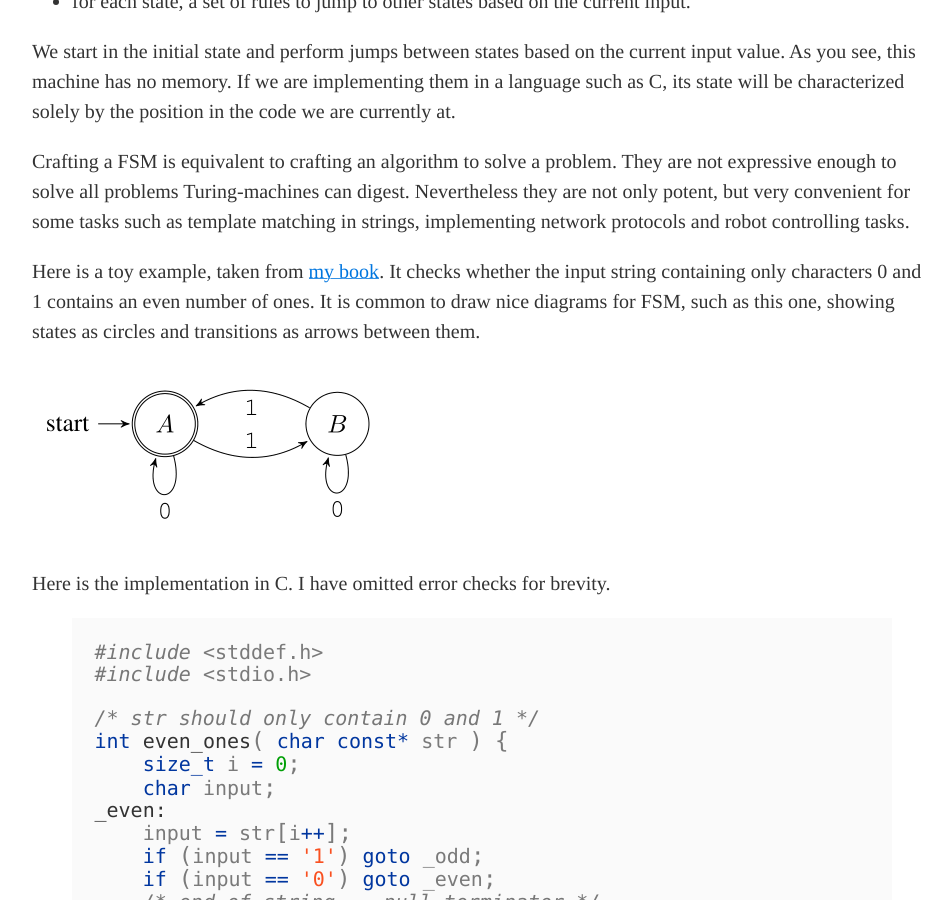
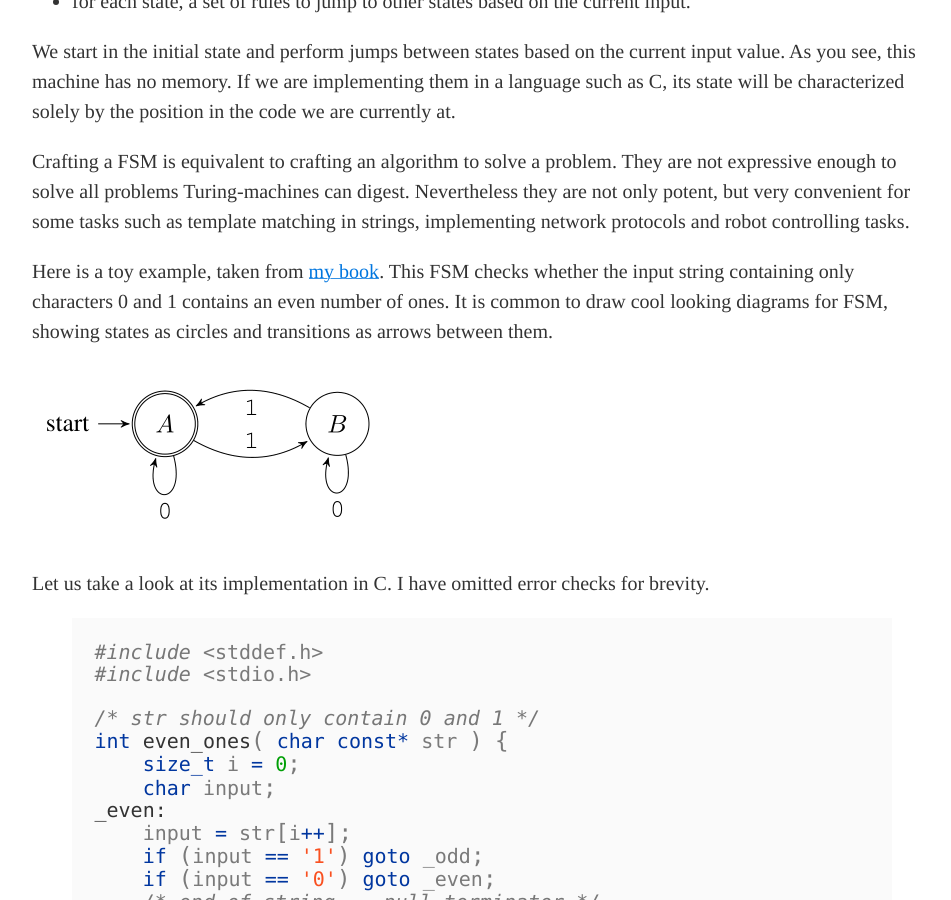
Before and after one commit to sayon/blog, a Jekyll site: the page built from _posts/2017-04-26-goto-the-marvelous.md, in a window 1280 px wide and 900 px high, scrolled down 1672 px. Shown: the whole window, without its empty margins (158-1109 px from the left). Built offline with Jekyll 4.4.1, drawn with Linux system fonts in a browser that asks for light colours; nearby versions of some CDN libraries; comment, search, counter and statistics services are not loaded.

Commit message:
Edit goto post

```diff
--- a/_posts/2017-04-26-goto-the-marvelous.md
+++ b/_posts/2017-04-26-goto-the-marvelous.md
@@ -77,15 +77,15 @@ Nevertheless they are not only potent, but very convenient for some tasks such
 as template matching in strings, implementing network protocols and robot controlling tasks.
 
 Here is a toy example, taken from
-[my book](http://www.apress.com/us/book/9781484224021). It checks whether the
-input string containing only characters 0 and 1 contains an even number of
-ones. It is common to draw nice diagrams for FSM, such as this one, showing
-states as circles and transitions as arrows between them.
-
+[my book](http://www.apress.com/us/book/9781484224021). This FSM checks whether
+the input string containing only characters 0 and 1 contains an even number of
+ones. It is common to draw cool looking diagrams for FSM, showing states as
+circles and transitions as arrows between them.
 
 ![fsm_example](/images/posts/2017-04-26-goto-the-marvelous/fsm_parity_example.png)
 
-Here is the implementation in C. I have omitted error checks for brevity.
+Let us take a look at its implementation in C. I have omitted error checks for
+brevity.
 
 {% highlight c %}
 #include <stddef.h>
```
